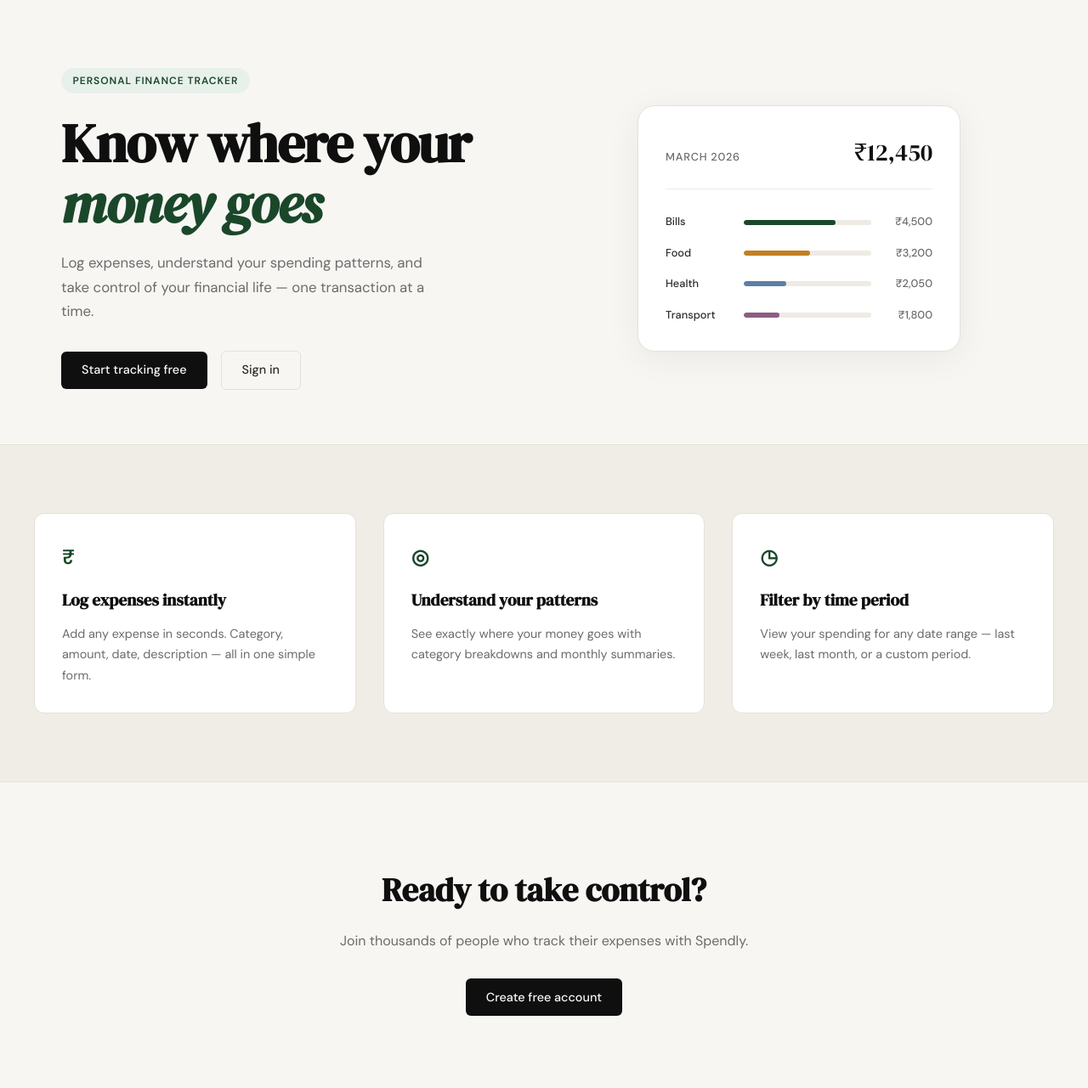
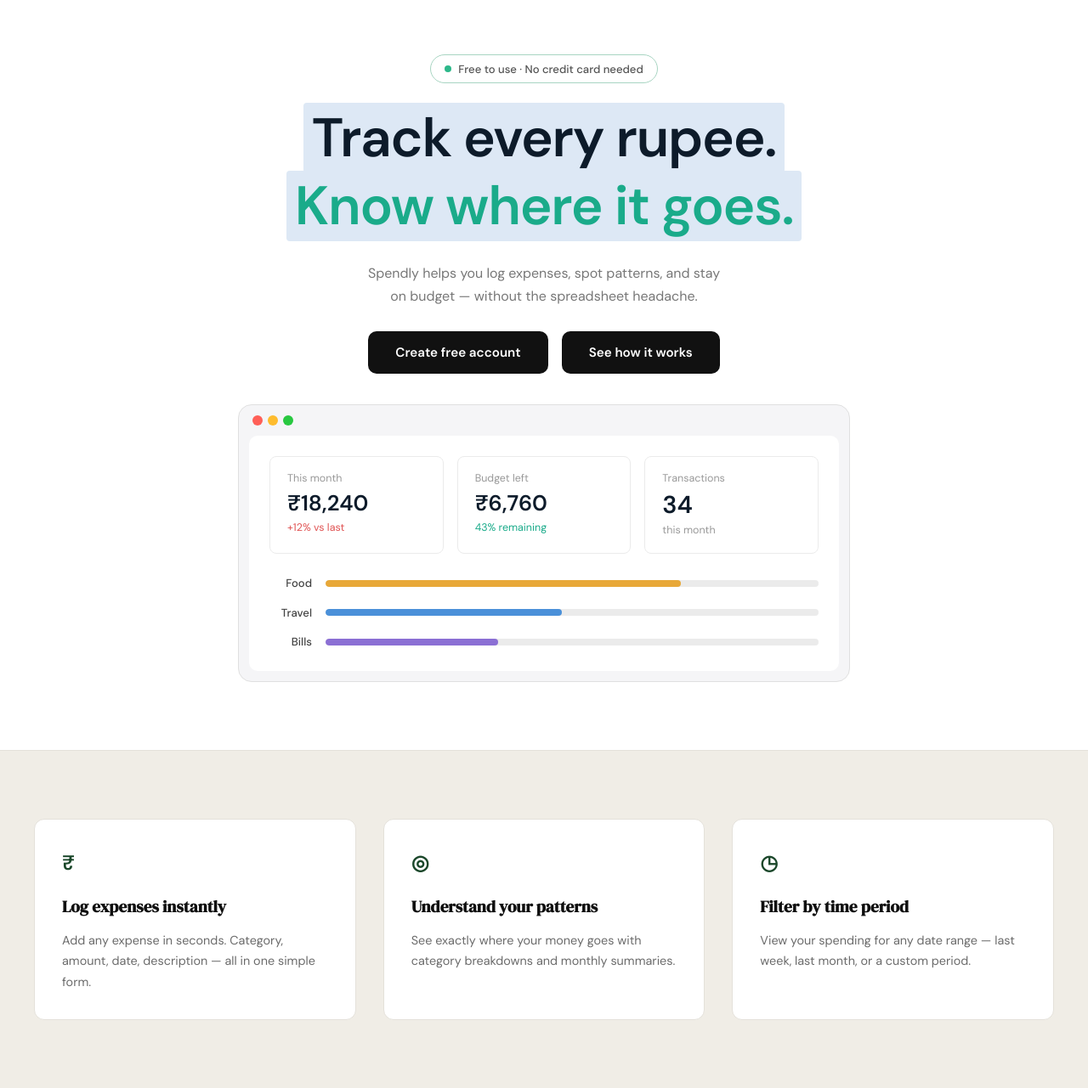
Before and after one commit to NikunjS91/Claude_expenseManager, a Flask app: page / in a window 1280 px wide. Shown: the part 61-1342 px from the top of the page at 85% size. Run offline with Flask 3, Linux system fonts and the light colour scheme.

Commit message:
landing: redesigned hero section to match mockup

```diff
--- /dev/null
+++ b/static/css/landing.css
@@ -0,0 +1,228 @@
+/* ------------------------------------------------------------------ */
+/* Hero — new centered layout                                          */
+/* ------------------------------------------------------------------ */
+
+.hero-new {
+    background: #ffffff;
+    padding: 4rem 2rem 5rem;
+}
+
+.hero-new-inner {
+    max-width: 760px;
+    margin: 0 auto;
+    display: flex;
+    flex-direction: column;
+    align-items: center;
+    text-align: center;
+    gap: 1.75rem;
+}
+
+/* Badge */
+.hero-new-badge {
+    display: inline-flex;
+    align-items: center;
+    gap: 0.5rem;
+    border: 1.5px solid #a8d5c2;
+    border-radius: 999px;
+    padding: 0.35rem 1rem;
+    font-size: 0.82rem;
+    font-weight: 500;
+    color: #555;
+    background: #fff;
+}
+
+.hero-new-dot {
+    width: 8px;
+    height: 8px;
+    border-radius: 50%;
+    background: #2db88a;
+    flex-shrink: 0;
+}
+
+/* Title */
+.hero-new-title {
+    display: flex;
+    flex-direction: column;
+    gap: 0.1em;
+    font-family: var(--font-body);
+    font-size: clamp(2.6rem, 6vw, 4rem);
+    font-weight: 700;
+    line-height: 1.15;
+    letter-spacing: -0.02em;
+}
+
+.hero-new-line1 {
+    color: #0d1b2a;
+}
+
+.hero-new-line2 {
+    color: #1aab8a;
+}
+
+.hero-highlight {
+    background: #dde8f5;
+    border-radius: 4px;
+    padding: 0 0.15em;
+}
+
+/* Subtitle */
+.hero-new-subtitle {
+    font-size: 1rem;
+    color: #777;
+    line-height: 1.7;
+    max-width: 520px;
+}
+
+/* Buttons */
+.hero-new-actions {
+    display: flex;
+    gap: 1rem;
+    flex-wrap: wrap;
+    justify-content: center;
+}
+
+.hero-btn-dark {
+    display: inline-block;
+    background: #111;
+    color: #fff;
+    padding: 0.8rem 2rem;
+    border-radius: 10px;
+    font-family: var(--font-body);
+    font-size: 0.95rem;
+    font-weight: 600;
+    text-decoration: none;
+    transition: background 0.2s;
+}
+
+.hero-btn-dark:hover {
+    background: #333;
+}
+
+/* Browser mock card */
+.browser-card {
+    width: 100%;
+    max-width: 720px;
+    background: #f5f5f7;
+    border-radius: 16px;
+    overflow: hidden;
+    border: 1px solid #e0e0e0;
+    margin-top: 0.5rem;
+}
+
+.browser-dots {
+    display: flex;
+    gap: 6px;
+    padding: 0.75rem 1rem;
+}
+
+.dot {
+    width: 12px;
+    height: 12px;
+    border-radius: 50%;
+}
+
+.dot-red    { background: #ff5f57; }
+.dot-yellow { background: #febc2e; }
+.dot-green  { background: #28c840; }
+
+.browser-body {
+    background: #fff;
+    margin: 0 0.75rem 0.75rem;
+    border-radius: 10px;
+    padding: 1.5rem;
+    display: flex;
+    flex-direction: column;
+    gap: 1.5rem;
+}
+
+/* Stat tiles */
+.stat-tiles {
+    display: grid;
+    grid-template-columns: repeat(3, 1fr);
+    gap: 1rem;
+}
+
+.stat-tile {
+    background: #fff;
+    border: 1px solid #ebebeb;
+    border-radius: 8px;
+    padding: 1rem 1.25rem;
+    text-align: left;
+}
+
+.stat-label {
+    font-size: 0.78rem;
+    color: #999;
+    margin-bottom: 0.3rem;
+}
+
+.stat-value {
+    font-size: 1.6rem;
+    font-weight: 700;
+    color: #0d1b2a;
+    line-height: 1.1;
+    margin-bottom: 0.3rem;
+}
+
+.stat-value--plain {
+    font-size: 1.8rem;
+}
+
+.stat-sub {
+    font-size: 0.78rem;
+    color: #999;
+}
+
+.stat-sub--red   { color: #e05252; }
+.stat-sub--green { color: #1aab8a; }
+
+/* Category bars */
+.browser-bars {
+    display: flex;
+    flex-direction: column;
+    gap: 0.85rem;
+}
+
+.browser-bar-row {
+    display: grid;
+    grid-template-columns: 50px 1fr;
+    align-items: center;
+    gap: 1rem;
+}
+
+.browser-cat {
+    font-size: 0.82rem;
+    font-weight: 500;
+    color: #444;
+    text-align: right;
+}
+
+.browser-bar-track {
+    height: 8px;
+    background: #ebebeb;
+    border-radius: 999px;
+    overflow: hidden;
+}
+
+.browser-bar {
+    height: 100%;
+    border-radius: 999px;
+}
+
+.browser-bar--yellow { background: #e8a838; }
+.browser-bar--blue   { background: #4a90d9; }
+.browser-bar--purple { background: #8b6fd4; }
+
+/* ------------------------------------------------------------------ */
+/* Responsive                                                          */
+/* ------------------------------------------------------------------ */
+
+@media (max-width: 600px) {
+    .stat-tiles {
+        grid-template-columns: 1fr;
+    }
+
+    .hero-new-title {
+        font-size: 2.2rem;
+    }
+}
--- a/templates/landing.html
+++ b/templates/landing.html
@@ -2,62 +2,82 @@
 
 {% block title %}Spendly — Track Every Rupee{% endblock %}
 
+{% block head %}
+<link rel="stylesheet" href="{{ url_for('static', filename='css/landing.css') }}">
+{% endblock %}
+
 {% block content %}
 
-<section class="hero">
-    <div class="hero-inner">
-        <div class="hero-badge">Personal Finance Tracker</div>
-        <h1 class="hero-title">
-            Know where your<br>
-            <em>money goes</em>
+<section class="hero-new">
+    <div class="hero-new-inner">
+
+        <div class="hero-new-badge">
+            <span class="hero-new-dot"></span>
+            Free to use · No credit card needed
+        </div>
+
+        <h1 class="hero-new-title">
+            <span class="hero-new-line1"><span class="hero-highlight">Track every rupee.</span></span>
+            <span class="hero-new-line2"><span class="hero-highlight">Know where it goes.</span></span>
         </h1>
-        <p class="hero-subtitle">
-            Log expenses, understand your spending patterns,
-            and take control of your financial life —
-            one transaction at a time.
+
+        <p class="hero-new-subtitle">
+            Spendly helps you log expenses, spot patterns, and stay<br>
+            on budget — without the spreadsheet headache.
         </p>
-        <div class="hero-actions">
-            <a href="{{ url_for('register') }}" class="btn-primary">Start tracking free</a>
-            <a href="{{ url_for('login') }}" class="btn-ghost">Sign in</a>
+
+        <div class="hero-new-actions">
+            <a href="{{ url_for('register') }}" class="hero-btn-dark">Create free account</a>
+            <a href="{{ url_for('login') }}" class="hero-btn-dark">See how it works</a>
         </div>
-    </div>
-    <div class="hero-visual">
-        <div class="mock-card">
-            <div class="mock-card-header">
-                <span class="mock-label">March 2026</span>
-                <span class="mock-total">₹12,450</span>
+
+        <div class="browser-card">
+            <div class="browser-dots">
+                <span class="dot dot-red"></span>
+                <span class="dot dot-yellow"></span>
+                <span class="dot dot-green"></span>
             </div>
-            <div class="mock-bars">
-                <div class="mock-bar-row">
-                    <span class="mock-cat">Bills</span>
-                    <div class="mock-bar-track">
-                        <div class="mock-bar" style="width: 72%"></div>
+            <div class="browser-body">
+                <div class="stat-tiles">
+                    <div class="stat-tile">
+                        <p class="stat-label">This month</p>
+                        <p class="stat-value">₹18,240</p>
+                        <p class="stat-sub stat-sub--red">+12% vs last</p>
                     </div>
-                    <span class="mock-amt">₹4,500</span>
+                    <div class="stat-tile">
+                        <p class="stat-label">Budget left</p>
+                        <p class="stat-value">₹6,760</p>
+                        <p class="stat-sub stat-sub--green">43% remaining</p>
+                    </div>
+                    <div class="stat-tile">
+                        <p class="stat-label">Transactions</p>
+                        <p class="stat-value stat-value--plain">34</p>
+                        <p class="stat-sub">this month</p>
+                    </div>
                 </div>
-                <div class="mock-bar-row">
-                    <span class="mock-cat">Food</span>
-                    <div class="mock-bar-track">
-                        <div class="mock-bar mock-bar-2" style="width: 52%"></div>
+                <div class="browser-bars">
+                    <div class="browser-bar-row">
+                        <span class="browser-cat">Food</span>
+                        <div class="browser-bar-track">
+                            <div class="browser-bar browser-bar--yellow" style="width: 72%"></div>
+                        </div>
                     </div>
-                    <span class="mock-amt">₹3,200</span>
-                </div>
-                <div class="mock-bar-row">
-                    <span class="mock-cat">Health</span>
-                    <div class="mock-bar-track">
-                        <div class="mock-bar mock-bar-3" style="width: 33%"></div>
+                    <div class="browser-bar-row">
+                        <span class="browser-cat">Travel</span>
+                        <div class="browser-bar-track">
+                            <div class="browser-bar browser-bar--blue" style="width: 48%"></div>
+                        </div>
                     </div>
-                    <span class="mock-amt">₹2,050</span>
-                </div>
-                <div class="mock-bar-row">
-                    <span class="mock-cat">Transport</span>
-                    <div class="mock-bar-track">
-                        <div class="mock-bar mock-bar-4" style="width: 28%"></div>
+                    <div class="browser-bar-row">
+                        <span class="browser-cat">Bills</span>
+                        <div class="browser-bar-track">
+                            <div class="browser-bar browser-bar--purple" style="width: 35%"></div>
+                        </div>
                     </div>
-                    <span class="mock-amt">₹1,800</span>
                 </div>
             </div>
         </div>
+
     </div>
 </section>
 
```
